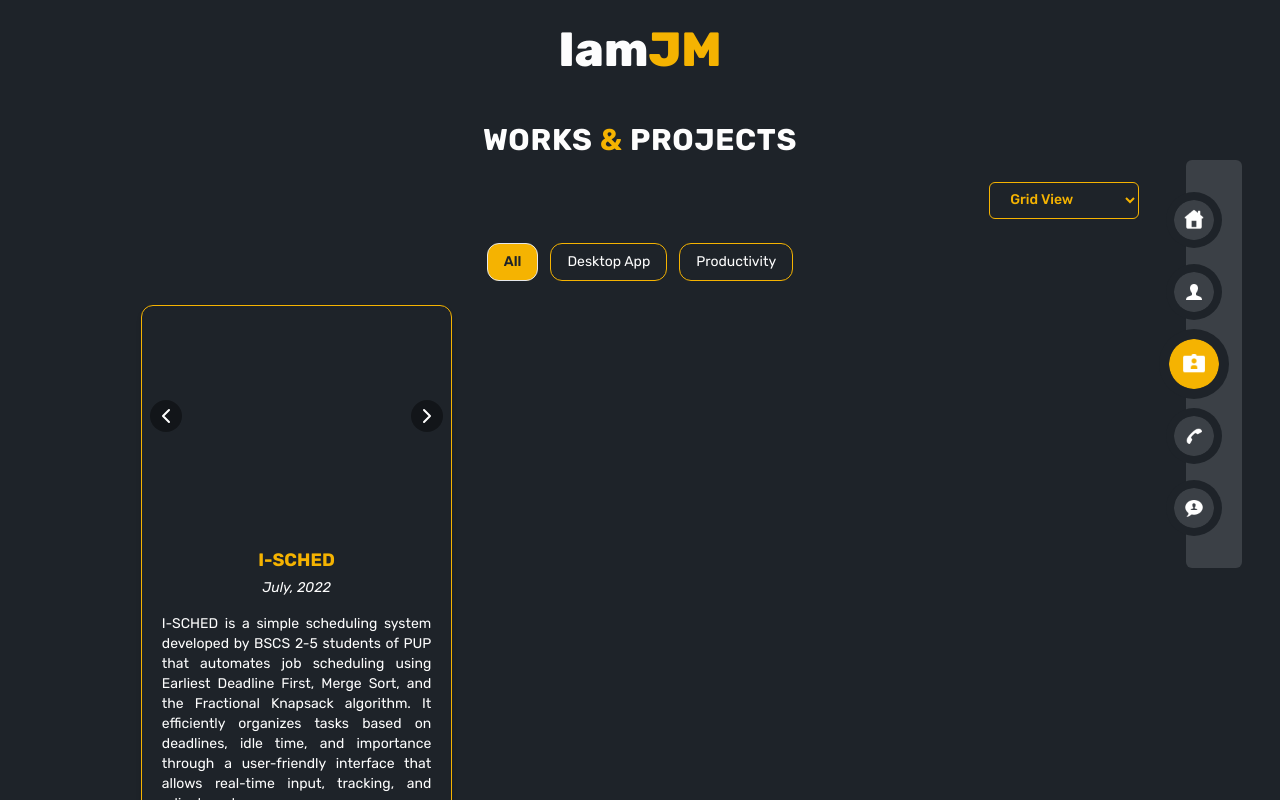
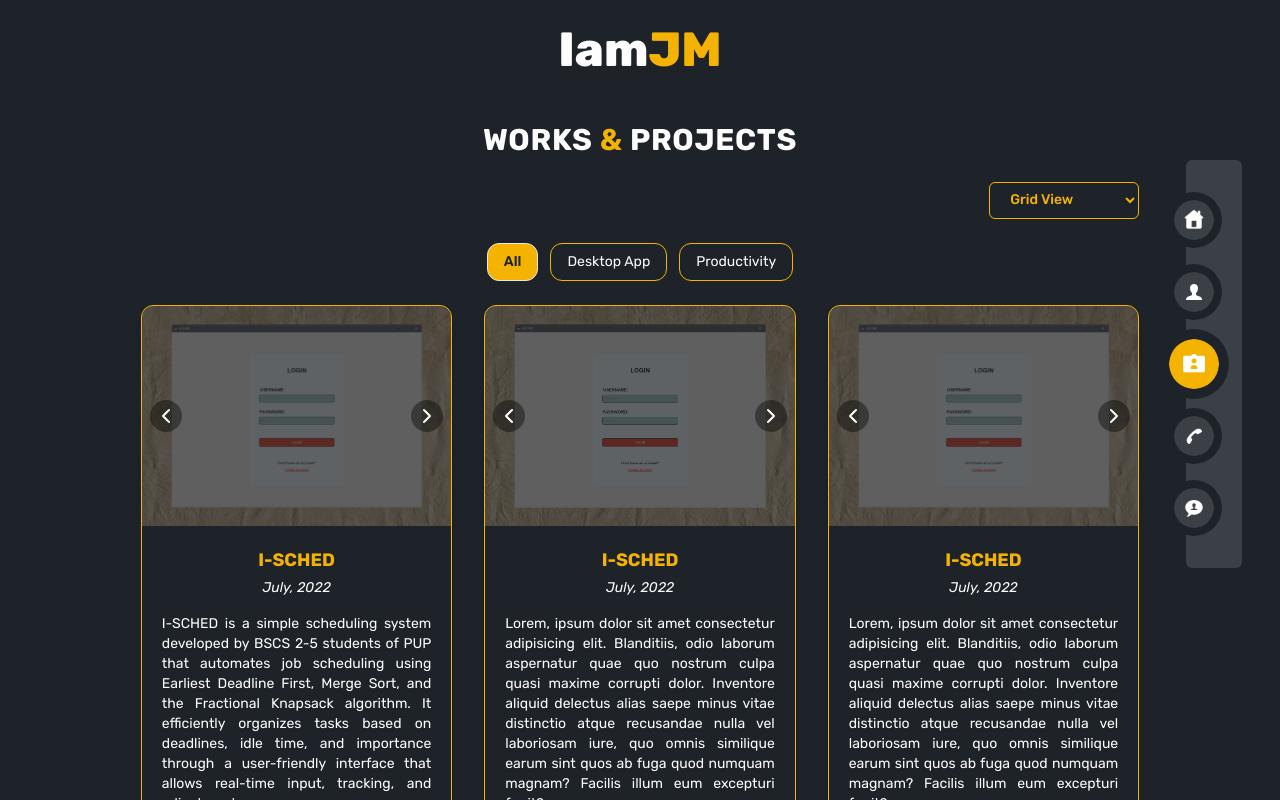
Before and after one commit to Java-rice/IAmJM, a React (Vite) app: page /IAmJM/projects in a window 1280 px wide. Shown: the top 800 px of the page. Built offline with nearby package versions, Linux system fonts and the light colour scheme.

Commit message:
style: adjustment of projects and home content

```diff
--- a/src/App.css
+++ b/src/App.css
@@ -5,3 +5,11 @@
   -ms-overflow-style: none;
   scrollbar-width: none;
 }
+
+.scrollbar-hide::-webkit-scrollbar {
+  display: none;
+}
+.scrollbar-hide {
+  -ms-overflow-style: none; /* IE/Edge */
+  scrollbar-width: none; /* Firefox */
+}
--- a/src/contents/projects/project.jsx
+++ b/src/contents/projects/project.jsx
@@ -22,6 +22,8 @@ const projectData = [
       "./projects/isched/Isched_4.png",
       "./projects/isched/Isched_5.png",
       "./projects/isched/Isched_6.png",
+      "./projects/isched/Isched_7.png",
+      "./projects/isched/Isched_8.png",
     ],
     toolsUsed: ["Python", "Tkinter"],
     gif: null,
@@ -29,47 +31,111 @@ const projectData = [
     component: <ISchedApp />,
     date: "July, 2022",
   },
-  // {
-  //   title: "Weather App",
-  //   description:
-  //     "A responsive weather forecasting app that displays real-time temperature, humidity, and location-based data.",
-  //   categories: ["Web App", "API Integration"],
-  //   images: ["path_to_weather1.jpg", "path_to_weather2.jpg"],
-  //   toolsUsed: ["React", "OpenWeatherMap API", "Tailwind CSS"],
-  //   gif: null,
-  //   video: "https://www.youtube.com/embed/sample_weather_app_demo",
-  //   component: <WeatherApp />,
-  // },
-  // {
-  //   title: "To-Do App",
-  //   description: "An intuitive task manager with live editing, animations, and persistent storage.",
-  //   categories: ["Web App", "Productivity"],
-  //   images: ["path_to_todo1.jpg", "path_to_todo2.jpg"],
-  //   toolsUsed: ["React", "Tailwind CSS", "Framer Motion", "LocalStorage"],
-  //   gif: "/assets/todo_demo.gif",
-  //   video: "https://www.youtube.com/embed/sample_todo_app_demo",
-  //   component: <TodoApp />
-  // },
-  // {
-  //   title: "To-Do App",
-  //   description: "An intuitive task manager with live editing, animations, and persistent storage.",
-  //   categories: ["Web App", "Productivity"],
-  //   images: ["path_to_todo1.jpg", "path_to_todo2.jpg"],
-  //   toolsUsed: ["React", "Tailwind CSS", "Framer Motion", "LocalStorage"],
-  //   gif: "/assets/todo_demo.gif",
-  //   video: "https://www.youtube.com/embed/sample_todo_app_demo",
-  //   component: <TodoApp />
-  // },
-  // {
-  //   title: "To-Do App",
-  //   description: "An intuitive task manager with live editing, animations, and persistent storage.",
-  //   categories: ["Web App", "Productivity"],
-  //   images: ["path_to_todo1.jpg", "path_to_todo2.jpg"],
-  //   toolsUsed: ["React", "Tailwind CSS", "Framer Motion", "LocalStorage"],
-  //   gif: "/assets/todo_demo.gif",
-  //   video: "https://www.youtube.com/embed/sample_todo_app_demo",
-  //   component: <TodoApp />
-  // }
+  {
+    title: "I-SCHED",
+    description:
+      "Lorem, ipsum dolor sit amet consectetur adipisicing elit. Blanditiis, odio laborum aspernatur quae quo nostrum culpa quasi maxime corrupti dolor. Inventore aliquid delectus alias saepe minus vitae distinctio atque recusandae nulla vel laboriosam iure, quo omnis similique earum sint quos ab fuga quod numquam magnam? Facilis illum eum excepturi fugit?",
+    categories: ["Desktop App", "Productivity"],
+    images: [
+      "./projects/isched/Isched_1.png",
+      "./projects/isched/Isched_2.png",
+      "./projects/isched/Isched_3.png",
+      "./projects/isched/Isched_4.png",
+      "./projects/isched/Isched_5.png",
+      "./projects/isched/Isched_6.png",
+      "./projects/isched/Isched_7.png",
+      "./projects/isched/Isched_8.png",
+    ],
+    toolsUsed: ["Python", "Tkinter"],
+    gif: null,
+    video: "",
+    component: <ISchedApp />,
+    date: "July, 2022",
+  },
+   {
+    title: "I-SCHED",
+    description:
+      "Lorem, ipsum dolor sit amet consectetur adipisicing elit. Blanditiis, odio laborum aspernatur quae quo nostrum culpa quasi maxime corrupti dolor. Inventore aliquid delectus alias saepe minus vitae distinctio atque recusandae nulla vel laboriosam iure, quo omnis similique earum sint quos ab fuga quod numquam magnam? Facilis illum eum excepturi fugit?",
+    categories: ["Desktop App", "Productivity"],
+    images: [
+      "./projects/isched/Isched_1.png",
+      "./projects/isched/Isched_2.png",
+      "./projects/isched/Isched_3.png",
+      "./projects/isched/Isched_4.png",
+      "./projects/isched/Isched_5.png",
+      "./projects/isched/Isched_6.png",
+      "./projects/isched/Isched_7.png",
+      "./projects/isched/Isched_8.png",
+    ],
+    toolsUsed: ["Python", "Tkinter"],
+    gif: null,
+    video: "",
+    component: <ISchedApp />,
+    date: "July, 2022",
+  },
+   {
+    title: "I-SCHED",
+    description:
+      "Lorem, ipsum dolor sit amet consectetur adipisicing elit. Blanditiis, odio laborum aspernatur quae quo nostrum culpa quasi maxime corrupti dolor. Inventore aliquid delectus alias saepe minus vitae distinctio atque recusandae nulla vel laboriosam iure, quo omnis similique earum sint quos ab fuga quod numquam magnam? Facilis illum eum excepturi fugit?",
+    categories: ["Desktop App", "Productivity"],
+    images: [
+      "./projects/isched/Isched_1.png",
+      "./projects/isched/Isched_2.png",
+      "./projects/isched/Isched_3.png",
+      "./projects/isched/Isched_4.png",
+      "./projects/isched/Isched_5.png",
+      "./projects/isched/Isched_6.png",
+      "./projects/isched/Isched_7.png",
+      "./projects/isched/Isched_8.png",
+    ],
+    toolsUsed: ["Python", "Tkinter"],
+    gif: null,
+    video: "",
+    component: <ISchedApp />,
+    date: "July, 2022",
+  },
+   {
+    title: "I-SCHED",
+    description:
+      "Lorem, ipsum dolor sit amet consectetur adipisicing elit. Blanditiis, odio laborum aspernatur quae quo nostrum culpa quasi maxime corrupti dolor. Inventore aliquid delectus alias saepe minus vitae distinctio atque recusandae nulla vel laboriosam iure, quo omnis similique earum sint quos ab fuga quod numquam magnam? Facilis illum eum excepturi fugit?",
+    categories: ["Desktop App", "Productivity"],
+    images: [
+      "./projects/isched/Isched_1.png",
+      "./projects/isched/Isched_2.png",
+      "./projects/isched/Isched_3.png",
+      "./projects/isched/Isched_4.png",
+      "./projects/isched/Isched_5.png",
+      "./projects/isched/Isched_6.png",
+      "./projects/isched/Isched_7.png",
+      "./projects/isched/Isched_8.png",
+    ],
+    toolsUsed: ["Python", "Tkinter"],
+    gif: null,
+    video: "",
+    component: <ISchedApp />,
+    date: "July, 2022",
+  },
+   {
+    title: "I-SCHED",
+    description:
+      "Lorem, ipsum dolor sit amet consectetur adipisicing elit. Blanditiis, odio laborum aspernatur quae quo nostrum culpa quasi maxime corrupti dolor. Inventore aliquid delectus alias saepe minus vitae distinctio atque recusandae nulla vel laboriosam iure, quo omnis similique earum sint quos ab fuga quod numquam magnam? Facilis illum eum excepturi fugit?",
+    categories: ["Desktop App", "Productivity"],
+    images: [
+      "./projects/isched/Isched_1.png",
+      "./projects/isched/Isched_2.png",
+      "./projects/isched/Isched_3.png",
+      "./projects/isched/Isched_4.png",
+      "./projects/isched/Isched_5.png",
+      "./projects/isched/Isched_6.png",
+      "./projects/isched/Isched_7.png",
+      "./projects/isched/Isched_8.png",
+    ],
+    toolsUsed: ["Python", "Tkinter"],
+    gif: null,
+    video: "",
+    component: <ISchedApp />,
+    date: "July, 2022",
+  },
 ];
 
 projectData.forEach((project) => {
```
Also changed, not shown: src/pages/Home.jsx (+112 -20 lines). Lines whose indentation alone changed are shown as unchanged.
